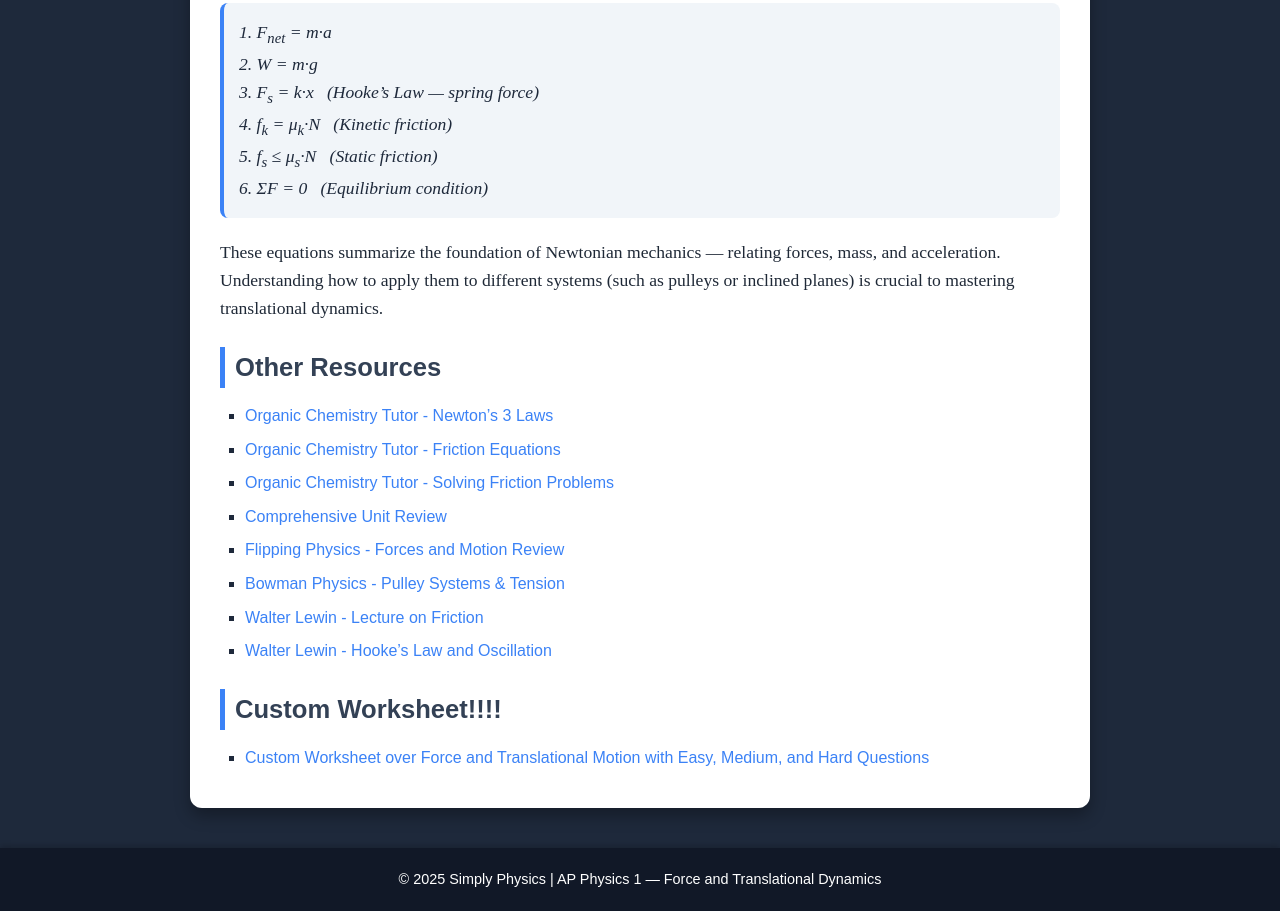
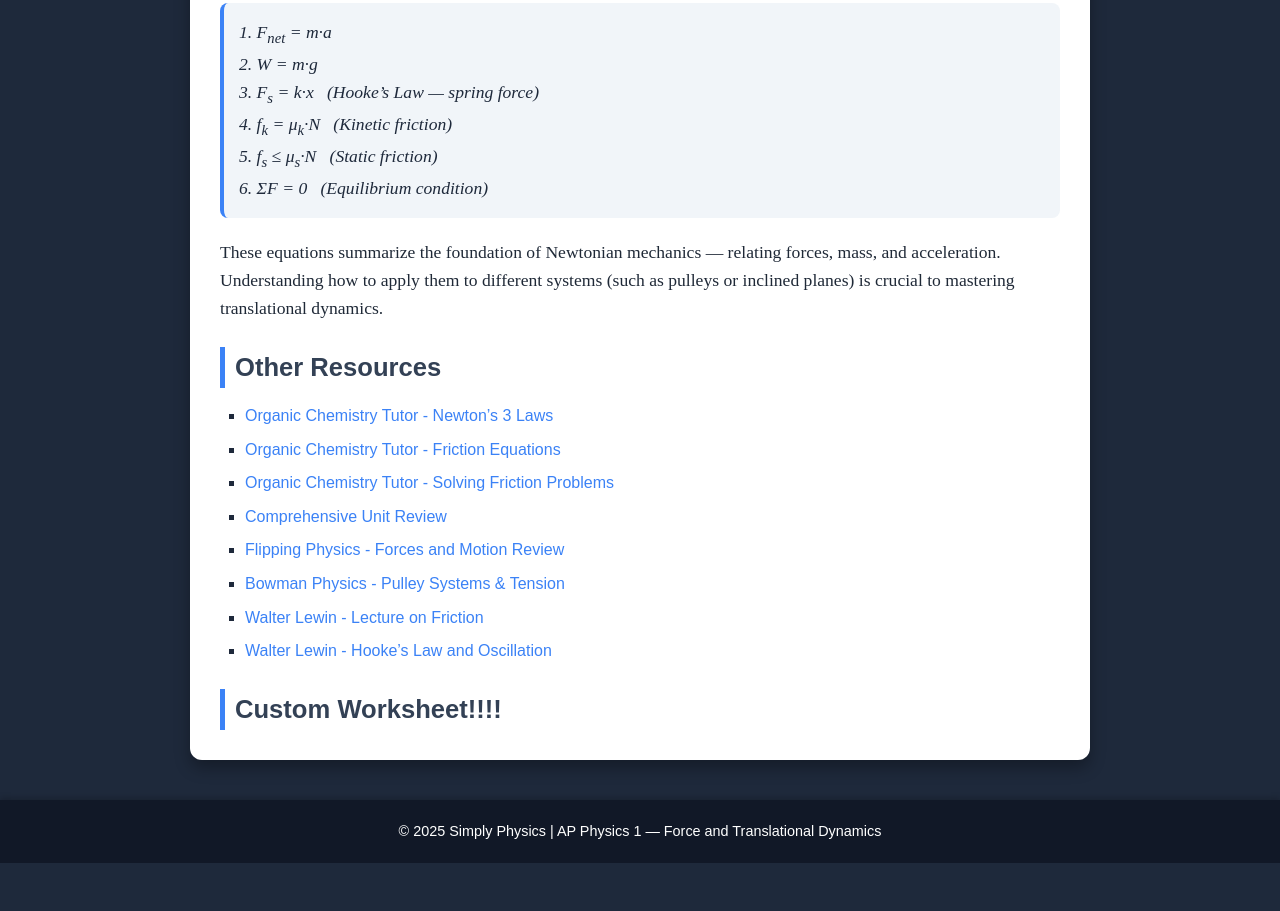
Before and after one commit to debroliecode/JETsimplyphysicsweb, a plain HTML site: page force-and-translational-dynamics.html in a window 1280 px wide. Shown: the part 1003-1914 px from the top of the page. After the commit the page ends 1866 px from the top, so only its background shows below. Drawn offline with Linux system fonts and the light colour scheme; a web font is replaced by a local one.

Commit message:
Update force-and-translational-dynamics.html

```diff
--- a/force-and-translational-dynamics.html
+++ b/force-and-translational-dynamics.html
@@ -231,13 +231,6 @@
       <li><a href="https://www.youtube.com/watch?v=lreNV9ZJI44&list=PLaLOVNqqD-2HUv0qoYzSj0SBOIO_pLtW4&index=10" target="_blank">Walter Lewin - Hooke’s Law and Oscillation</a></li>
     </ul>
     <h2>Custom Worksheet!!!!</h2>
-    <ul>
-      <li>
-        <a href="file:///C:/Users/takri/Downloads/Force-and-Translational-Dynamics-Worksheet.pdf" target="_blank" rel="noopener">
-      Custom Worksheet over Force and Translational Motion with Easy, Medium, and Hard Questions
-        </a>
-      </li>
-    </ul>
   </main>
 
   <footer>
```
